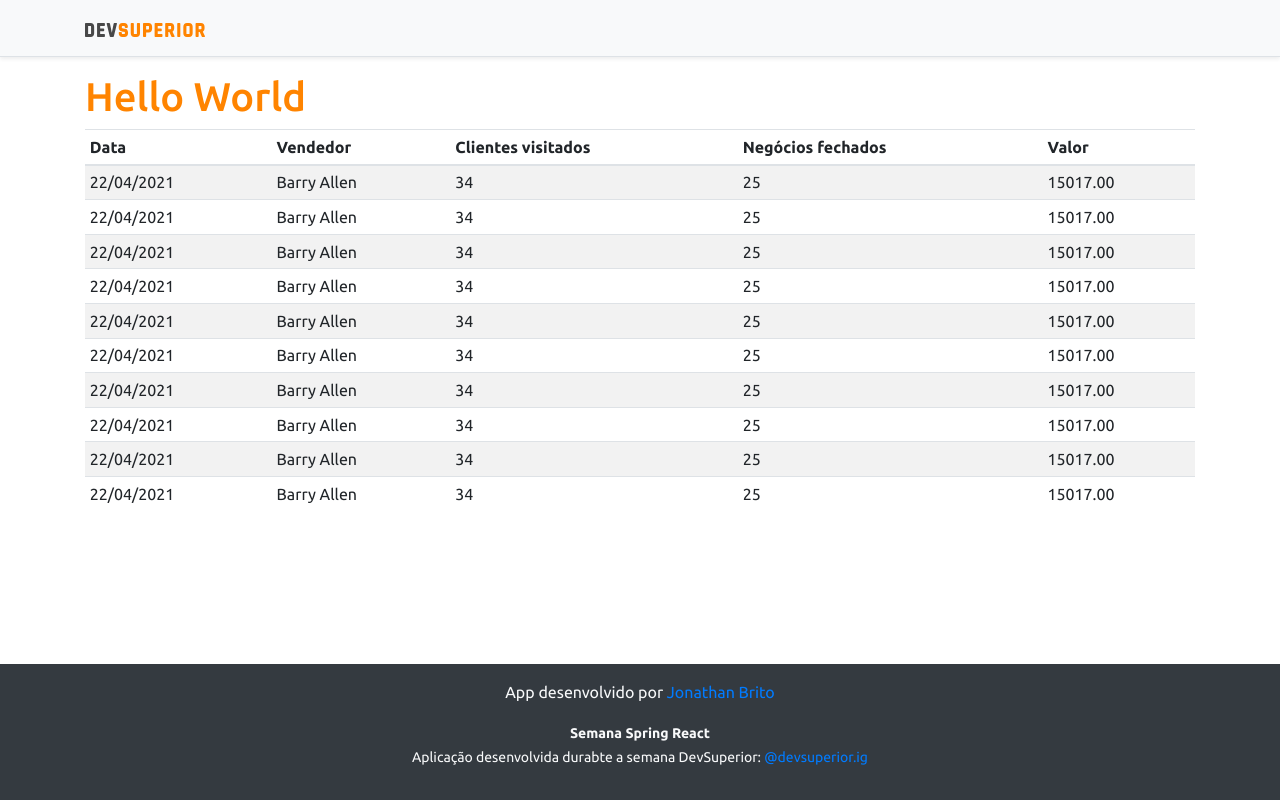
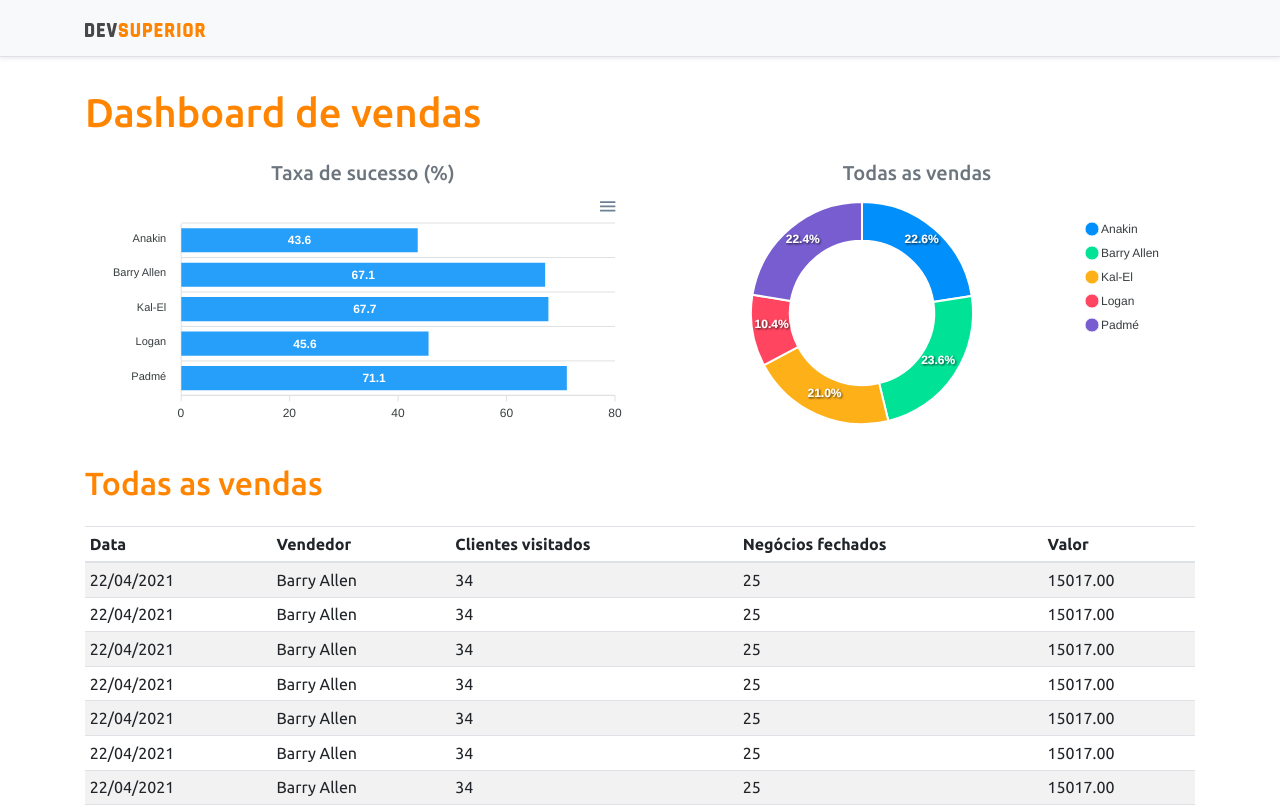
Before and after one commit to Jonathan-Brito/project-java-react-sds3, a React (Create React App) app in the folder frontend/: page / in a window 1280 px wide. Shown: the top 807 px of the page. Built offline with nearby package versions, Linux system fonts and the light colour scheme.

Commit message:
Static charts

```diff
--- a/frontend/src/App.tsx
+++ b/frontend/src/App.tsx
@@ -1,4 +1,6 @@
+import BarChart from "components/BarChart";
 import DataTable from "components/DataTable";
+import DonutChart from "components/DonutChart";
 import Footer from "components/Footer";
 import NavBar from "components/NavBar";
 
@@ -7,7 +9,22 @@
     <>
       <NavBar />
       <div className="container">
-          <h1 className="text-primary">Hello World</h1>
+          <h1 className="text-primary py-3">Dashboard de vendas</h1>
+
+          <div className="row px-3">
+            <div className="col-sm-6">
+              <h5 className="text-center text-secondary">Taxa de sucesso (%)</h5>
+              <BarChart />
+            </div>
+            <div className="col-sm-6">
+              <h5 className="text-center text-secondary">Todas as vendas</h5>
+              <DonutChart />
+            </div>
+          </div>
+
+          <div className="py-3">
+            <h2 className="text-primary">Todas as vendas</h2>
+          </div>
 
       <DataTable />
       </div>
--- /dev/null
+++ b/frontend/src/components/BarChart/index.tsx
@@ -0,0 +1,37 @@
+import Chart from 'react-apexcharts';
+
+const BarChart = () => {
+
+    const options = {
+        plotOptions: {
+            bar: {
+                horizontal: true,
+            }
+        },
+    };
+
+    const mockData = {
+        labels: {
+            categories: ['Anakin', 'Barry Allen', 'Kal-El', 'Logan', 'Padmé']
+        },
+        series: [
+            {
+                name: "% Sucesso",
+                data: [43.6, 67.1, 67.7, 45.6, 71.1]
+            }
+        ]
+    };
+
+
+    return (
+        <Chart
+            options={{ ...options, xaxis: mockData.labels}}
+            series={mockData.series}
+            type="bar"
+            height="240"
+        />
+
+    );
+  }
+
+  export default BarChart;
--- /dev/null
+++ b/frontend/src/components/DonutChart/index.tsx
@@ -0,0 +1,28 @@
+import Chart from 'react-apexcharts';
+
+const DonutChart = () => {
+
+    const mockData = {
+        series: [477138, 499928, 444867, 220426, 473088],
+        labels: ['Anakin', 'Barry Allen', 'Kal-El', 'Logan', 'Padmé']
+    }
+
+    const options = {
+        legend: {
+            show: true
+        }
+    }
+
+
+    return (
+        <Chart
+            options={{ ...options, labels: mockData.labels}}
+            series={mockData.series}
+            type="donut"
+            height="240"
+        />
+
+    );
+  }
+
+  export default DonutChart;
```
